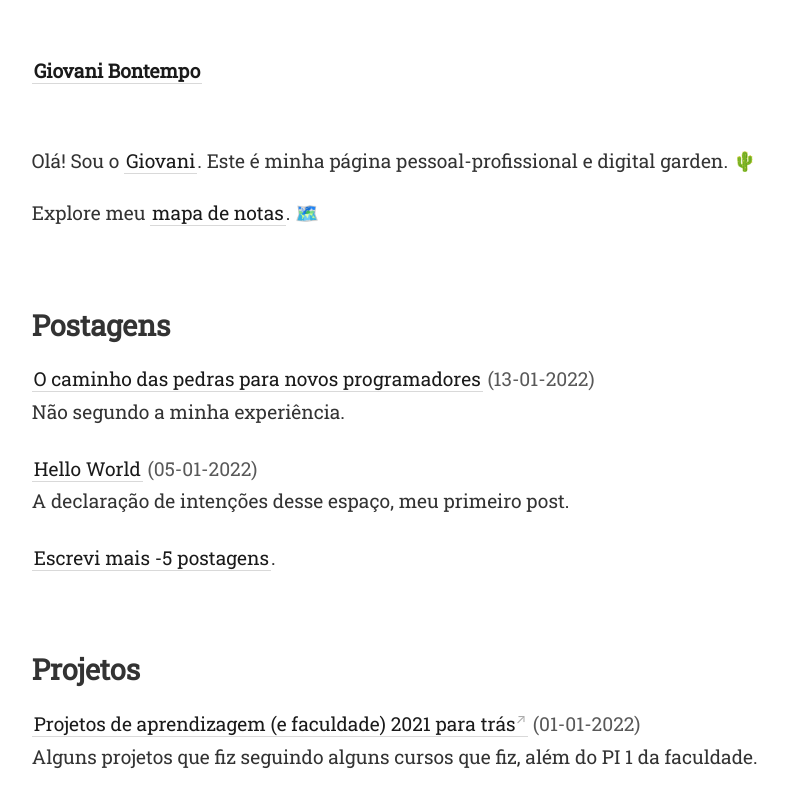
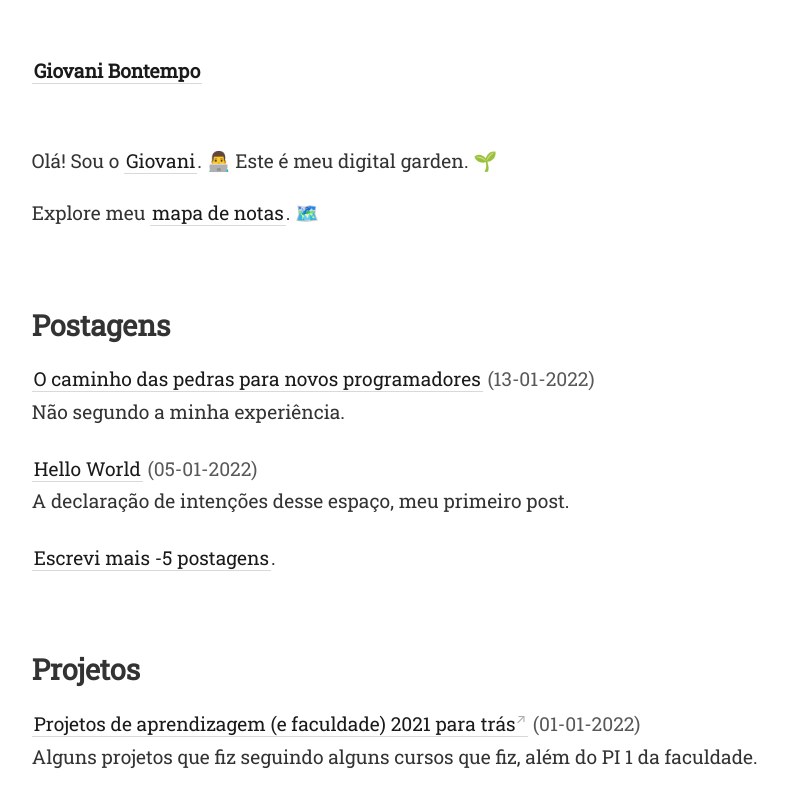
Before and after one commit to gio-bon/MyDigitalGarden, a Jekyll site: the page built from _pages/index.md, in a window 1280 px wide. Shown: the top 808 px of the page, without its empty margins (45-833 px from the left). Built offline with Jekyll 4.4.1, drawn with Linux system fonts in a browser that asks for light colours.

Commit message:
alterações index

```diff
--- a/_pages/index.md
+++ b/_pages/index.md
@@ -8,7 +8,7 @@ permalink: /
 <div>
   <div>
     <p>
-      Olá! Sou o <a class="internal-link" href="/about">Giovani</a>. Este é minha página pessoal-profissional e digital garden. 🌵
+      Olá! Sou o <a class="internal-link" href="/about">Giovani</a>. 👨‍💻 Este é meu digital garden. 🌱
     </p>
   <p>
     Explore meu <a class="internal-link" href="/map">mapa de notas</a>. 🗺️
```
